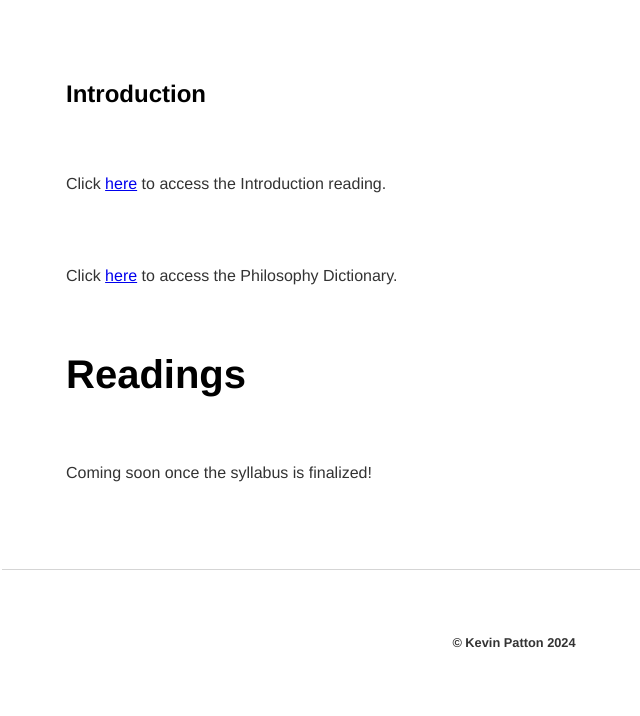
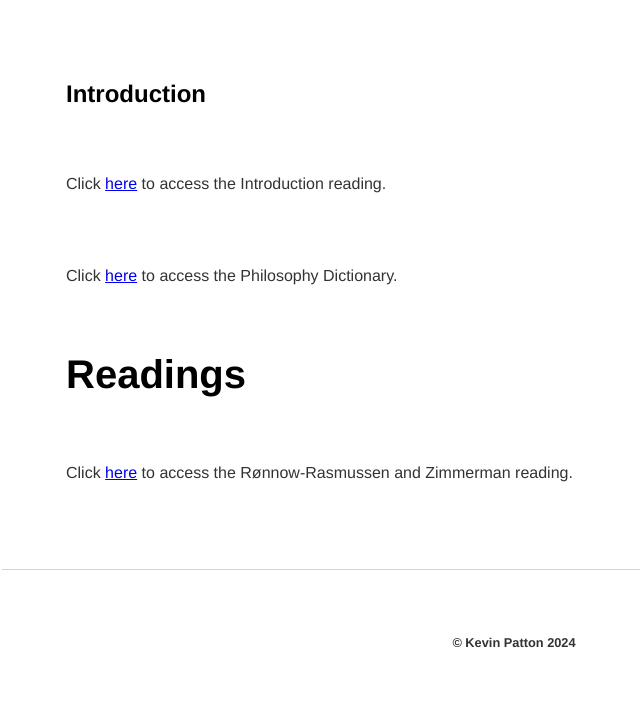
Before and after one commit to kevinjpatton/kevinjpatton.github.io, a Jekyll site: the page built from teaching/phil_3050/readings/index.html, in a window 1280 px wide. Shown: the part 348-1064 px from the top of the page, without its empty margins (126-766 px from the left). Built offline with Jekyll 4.4.1, drawn with Linux system fonts in a browser that asks for light colours; Markdown is read by kramdown in place of the engine named in the settings.

Commit message:
Update index.html

```diff
--- a/teaching/phil_3050/readings/index.html
+++ b/teaching/phil_3050/readings/index.html
@@ -6,4 +6,4 @@ title: PHIL3050 - Extra Credit
 <p>Click <a href="/banda/Draft - How to Philosophize.pdf" target="_blank">here</a> to access the Introduction reading.</p>
 <p>Click <a href="/banda/Draft - Philosophabet.pdf" target="_blank">here</a> to access the Philosophy Dictionary.</p>
 <h1>Readings</h1>
-<p>Coming soon once the syllabus is finalized!</p>
+<p>Click <a href="/teaching/phil_3050/readings/Toni Rønnow-Rasmussen and Michael J. Zimmerman - Recent Work on Intrinsic Value.pdf" target="_blank">here</a> to access the Rønnow-Rasmussen and Zimmerman reading.</p>
```
